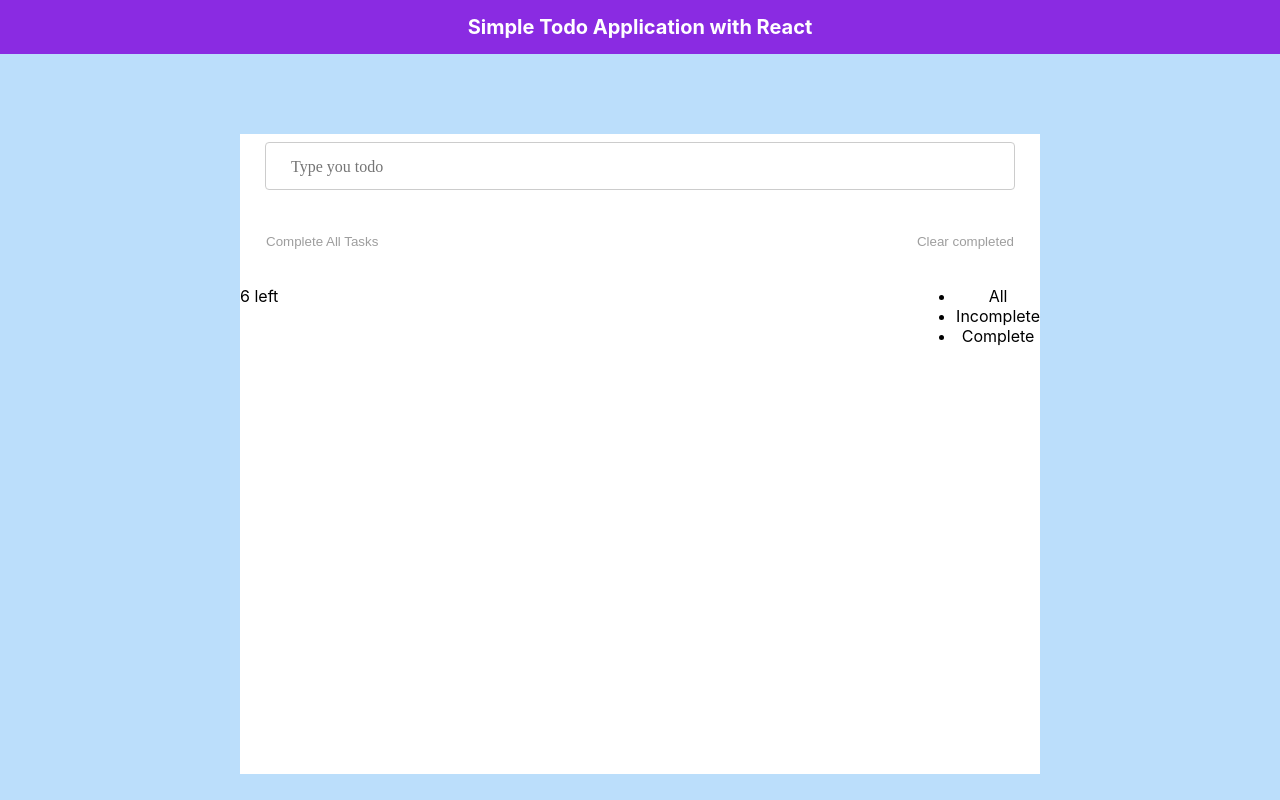
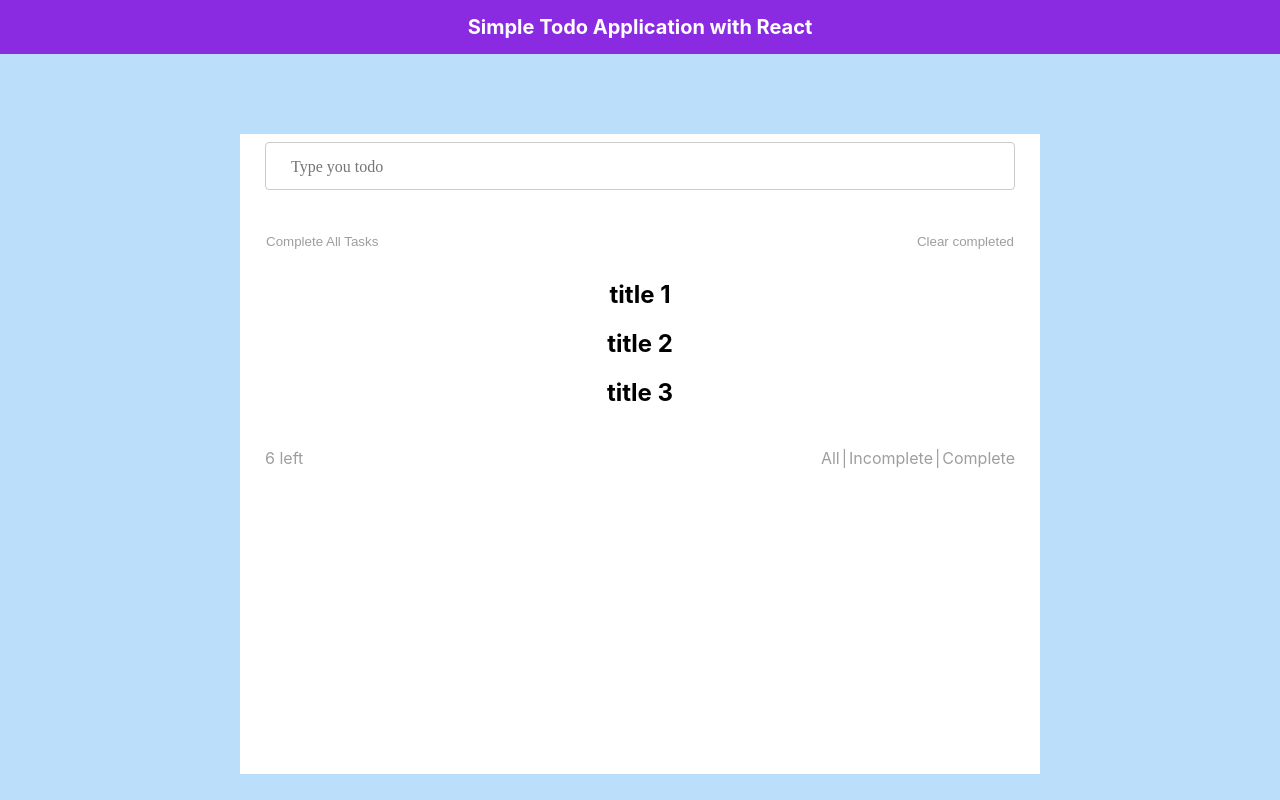
Before and after one commit to nshakib/todo-application-with-typescript, a React (Create React App) app: page / in a window 1280 px wide. Built offline with nearby package versions, Linux system fonts and the light colour scheme.

Commit message:
working with home layout

```diff
--- a/src/components/Footer.tsx
+++ b/src/components/Footer.tsx
@@ -7,7 +7,9 @@ const Footer = () => {
       <p>6 left</p>
       <ul>
         <li>All</li>
+        <li>|</li>
         <li>Incomplete</li>
+        <li>|</li>
         <li>Complete</li>
       </ul>
     </div>
--- a/src/components/Home.tsx
+++ b/src/components/Home.tsx
@@ -7,12 +7,27 @@ import TodoList from './TodoList'
 import Footer from './Footer'
 import Form from './Form'
 const Home = () => {
+
+  const dummyTodo = [
+    {
+      id:1,
+      title: 'title 1'
+    },
+    {
+      id:2,
+      title: 'title 2'
+    },
+    {
+      id:3,
+      title: 'title 3'
+    }
+  ]
   return (
     <div className={style.home}>
         <Navbar />
         <div className={styleCard.card}>
           <Form />
-          <TodoList />
+          <TodoList todos={dummyTodo }/>
           <Footer />
         </div>
     </div>
--- a/src/components/TodoList.tsx
+++ b/src/components/TodoList.tsx
@@ -1,12 +1,24 @@
 import React from 'react'
+// import Todo from './Todo'
+type Todos = {
+  todos:{
+    title: string;
+    id: number;
 
-const TodoList = () => {
+  }[];
+};
+
+const TodoList = ({todos}: Todos) => {
+  console.log(todos);
   return (
     <div>
       {
-        // props.todos.map((todo) => (
-        //   <Todo todo={todo.todo} key={todo.id} id={todo.id}/>
-        //   ))
+          todos.map((todo) => (
+            // <Todo todo={todo} key={todo.id} id={todo.id}/>
+            <div key={todo.id}>
+                <h2>{todo.title}</h2>
+            </div>
+           ))
       }
     </div>
   )
--- a/src/module/Footer.module.css
+++ b/src/module/Footer.module.css
@@ -1,4 +1,17 @@
 .footer{
     display: flex;
     justify-content: space-between;
+    margin: 25px;
 }
+.footer p, .footer ul li{
+    color: #9E9E9E;
+}
+
+.footer ul{
+    display: flex;
+    list-style: none;
+}
+.footer ul li{
+    margin: 0 0 0 2px;
+    cursor: pointer;
+}
```
Also changed, not shown: src/components/Todo.tsx (+8 -0 lines).
